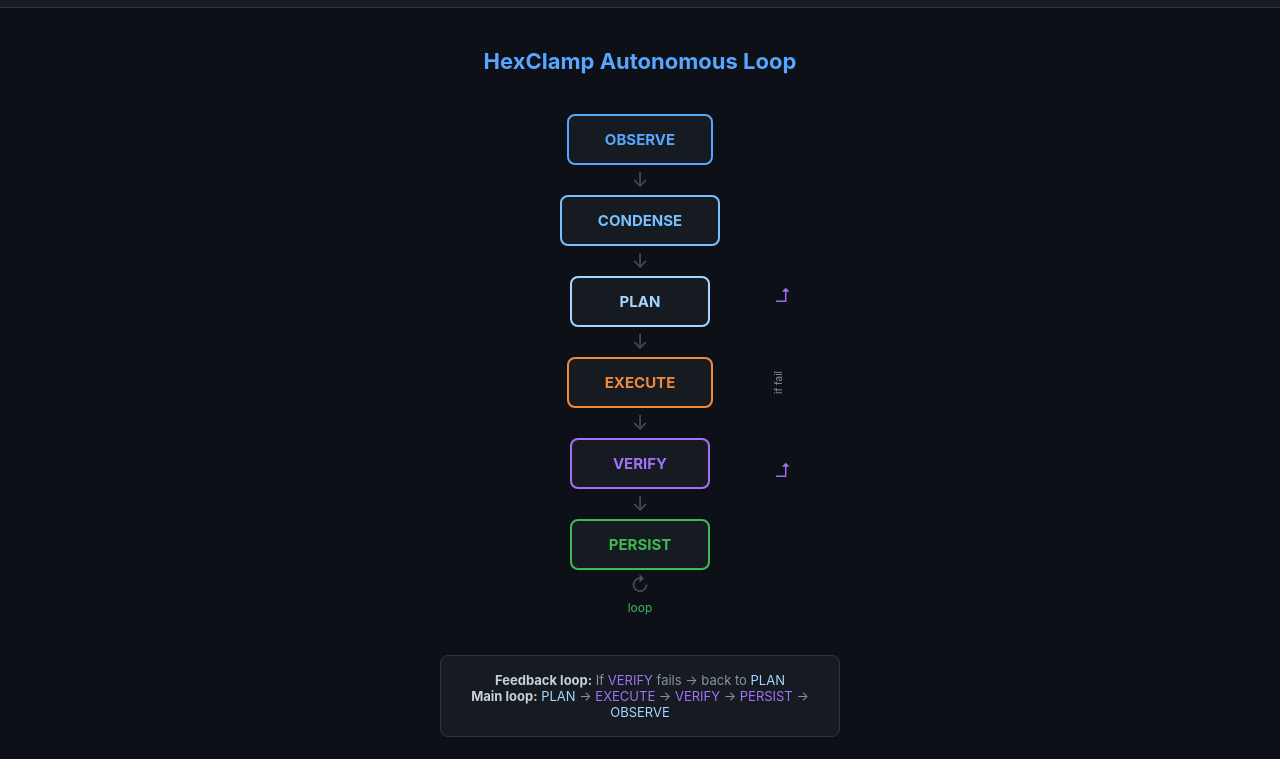
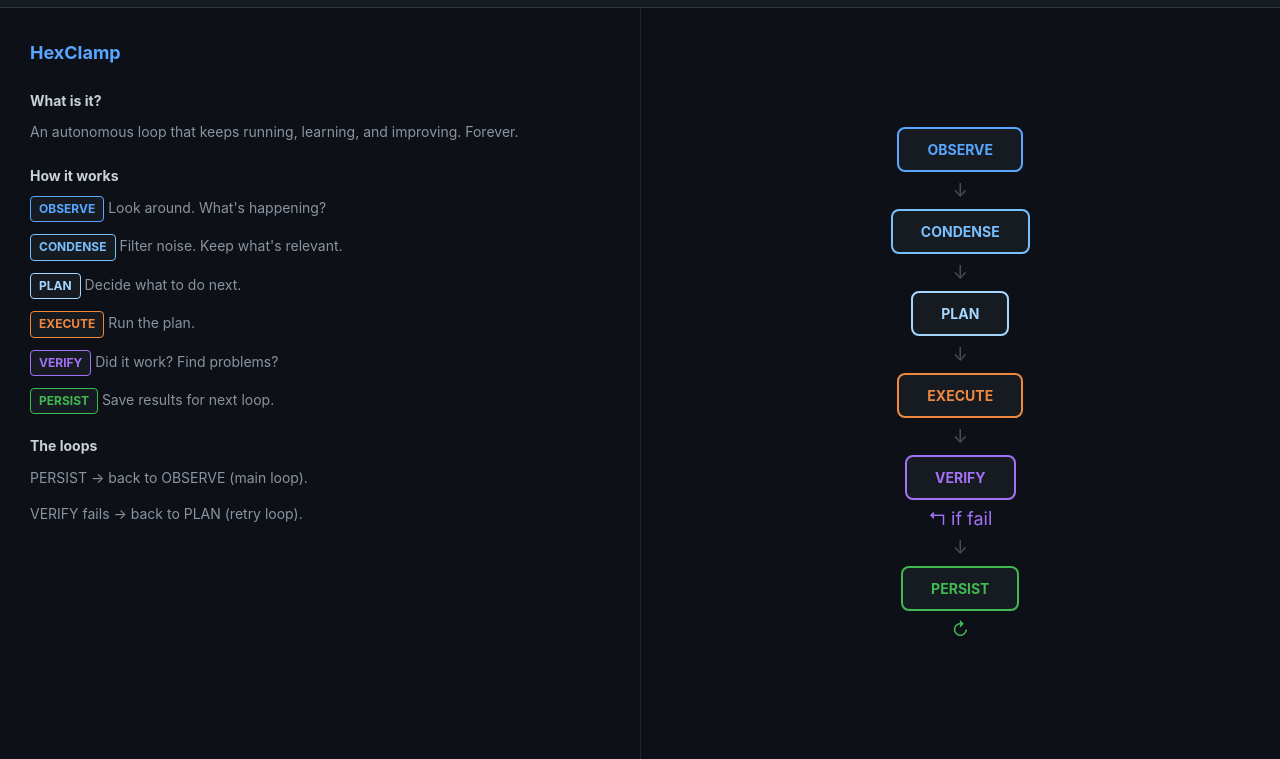
Before and after one commit to sidonsoft/showsee, a website: page views/showsee.html in a window 1280 px wide. Shown: the part 41-800 px from the top of the page. Drawn offline with Linux system fonts and the light colour scheme.

Commit message:
Default to split view (explanation + flowchart)

```diff
--- a/views/showsee.html
+++ b/views/showsee.html
@@ -103,14 +103,14 @@
 </div>
 
 <div class="content">
-  <iframe id="frame" src="/view-hexclamp.html"></iframe>
+  <iframe id="frame" src="/view-hexclamp-explained.html"></iframe>
 </div>
 
 <script>
 const STORAGE_KEY = 'showsee_history';
 const MAX_HISTORY = 30;
 
-let currentViewId = 'view-hexclamp';
+let currentViewId = 'view-hexclamp-explained';
 let currentViewTitle = 'HexClamp';
 
 function loadHistory() {
```
